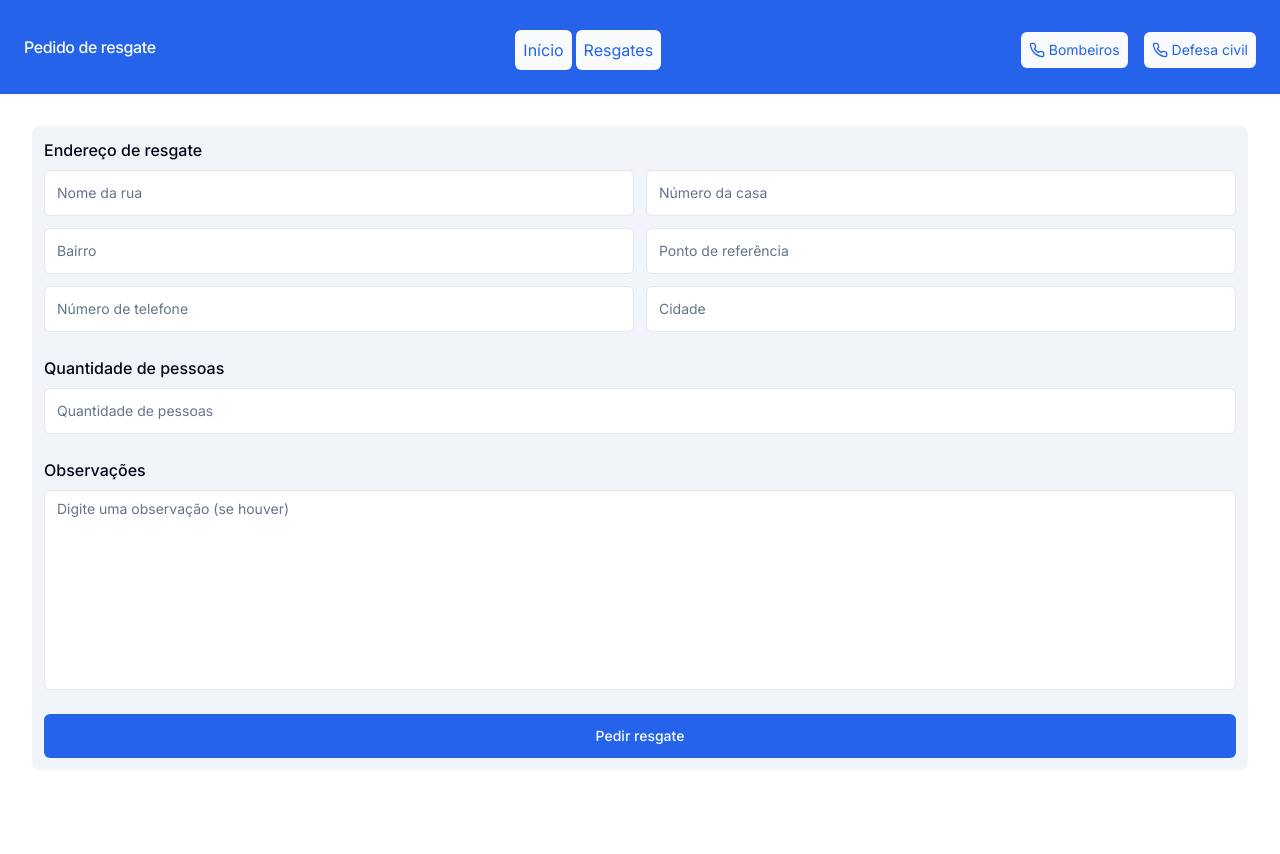
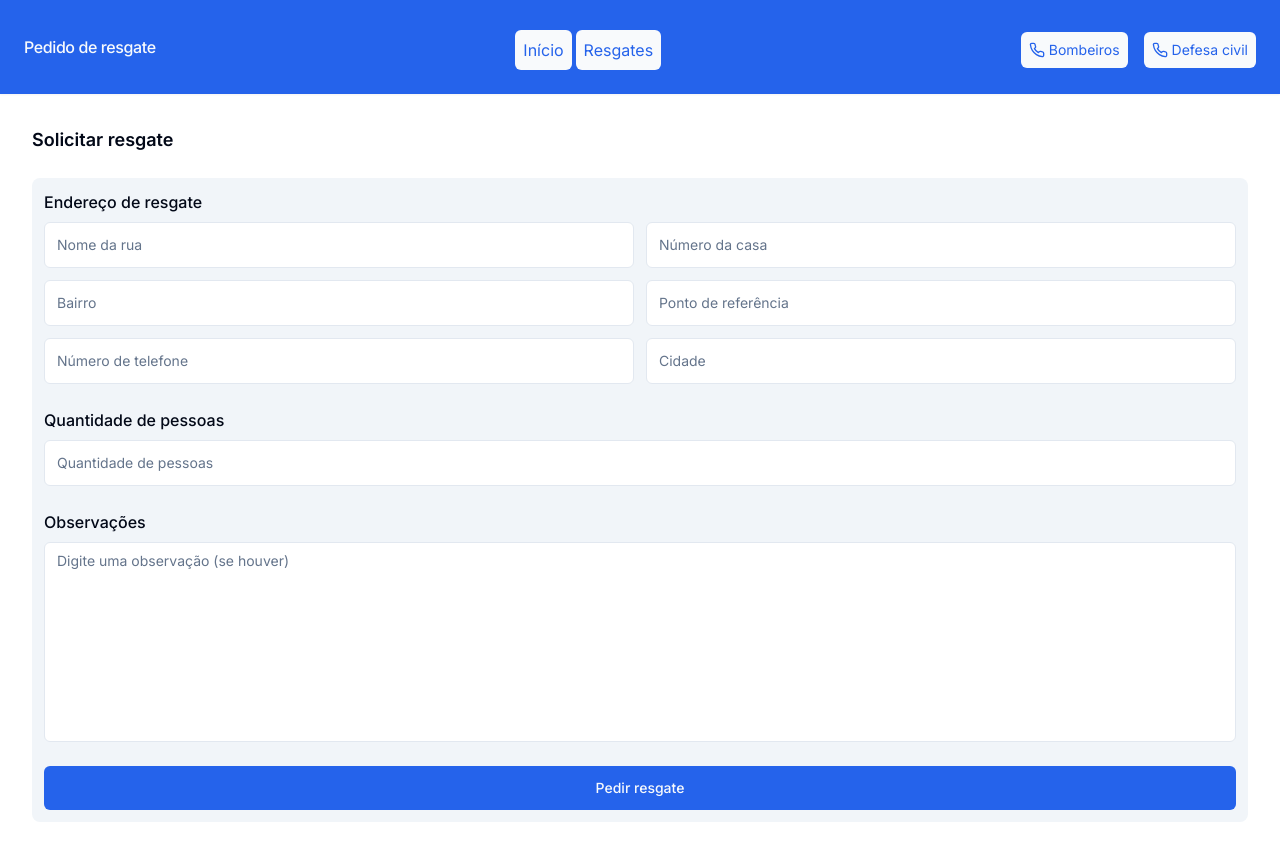
Before and after one commit to JoiaribeAlves/rescue, a Next.js app: page / in a window 1280 px wide. Before the commit the page ends 802 px from the top, so only its background shows below. Built offline with nearby package versions, Linux system fonts and the light colour scheme.

Commit message:
feat: update title

```diff
--- a/src/app/(home)/page.tsx
+++ b/src/app/(home)/page.tsx
@@ -3,13 +3,15 @@ import type { Metadata } from "next";
 import { HelpForm } from "./components/HelpForm";
 
 export const metadata: Metadata = {
-  title: "Pedir resgate - Enchentes RS",
+  title: "Solicitar resgate - Enchentes RS",
   description: "Aqui você poderá pedir por resgate",
 };
 
 export default function Home() {
   return (
-    <div className="py-8 px-4 lg:px-8">
+    <div className="py-8 px-4 lg:px-8 flex flex-col gap-6">
+      <h1 className="font-semibold text-lg">Solicitar resgate</h1>
+
       <HelpForm />
     </div>
   );
```
